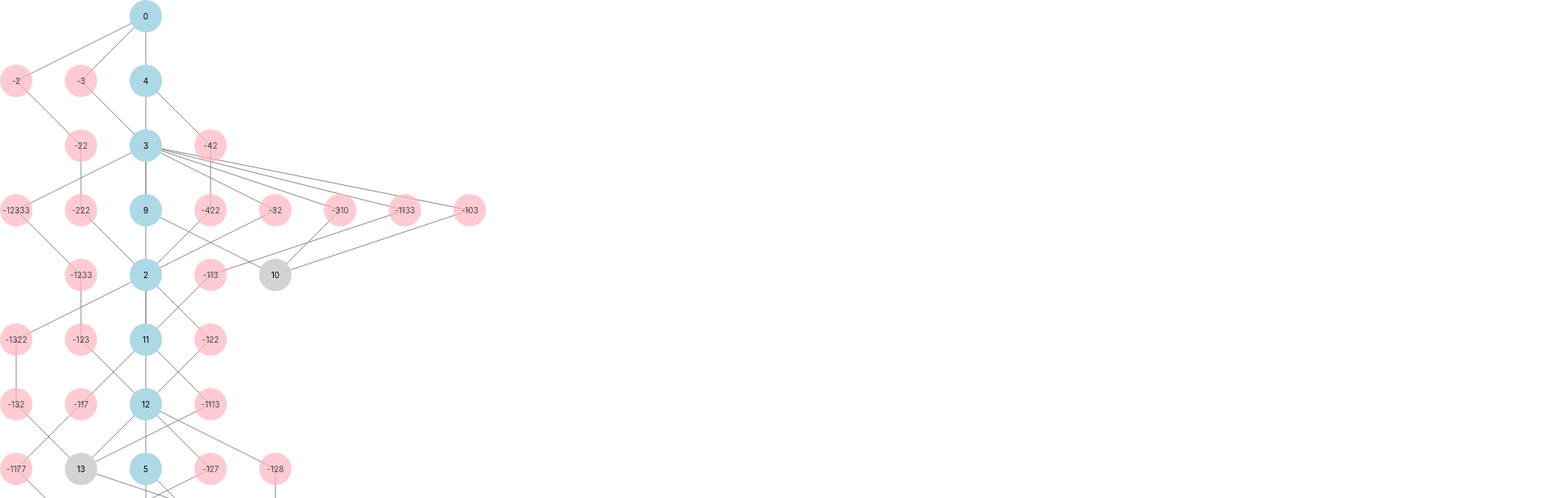
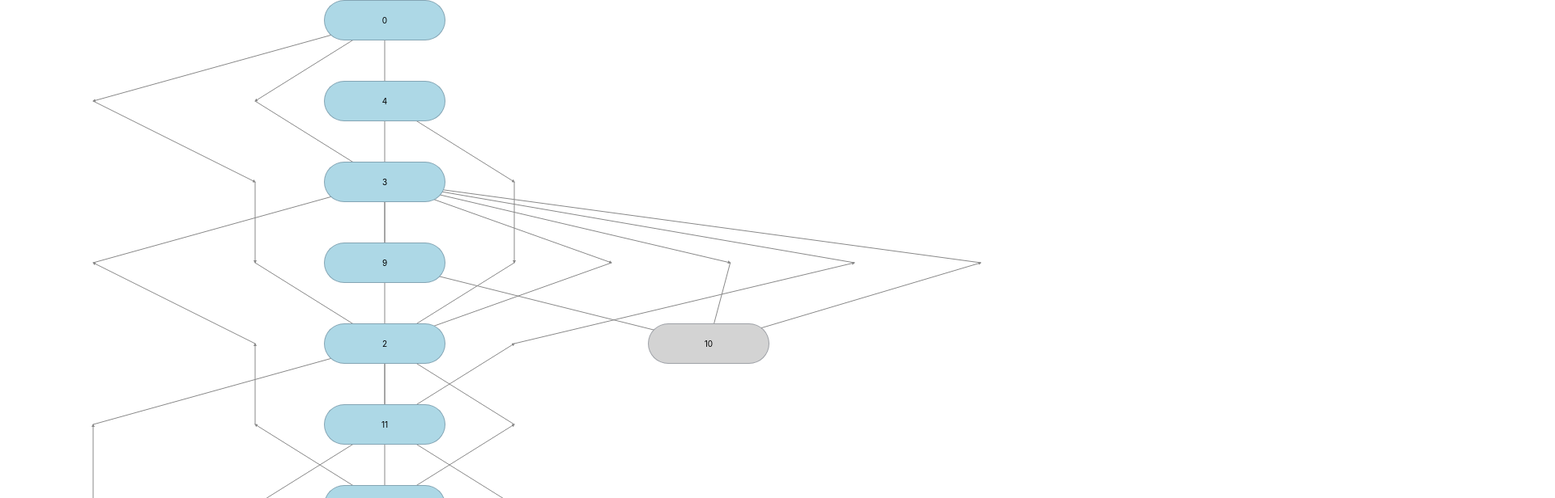
Before and after one commit to Michaeladze/graph, a React (Create React App) app: page / in a window 1280 px wide. Shown: the top 616 px of the page at 81% size, 1920 px wide, since content can reach past the window. Built offline with nearby package versions, Linux system fonts and the light colour scheme.

Commit message:
[Complete]

```diff
--- a/src/Graph/Graph.css
+++ b/src/Graph/Graph.css
@@ -12,10 +12,10 @@
     align-items: center;
     justify-content: center;
 
-    width: 40px;
-    height: 40px;
+    border: 1px solid #2B344850;
     background-color: lightgray;
-    border-radius: 50%;
+    box-sizing: border-box;
+    border-radius: 40px;
 
     font-size: 10px;
     cursor: default;
@@ -26,13 +26,16 @@
 }
 
 .node--fake {
-    background-color: lightpink;
-    opacity: 0.7;
+    background-color: #ffb6c150;
+    display: none;
 }
 
 .scene svg {
     position: absolute;
     top: 0;
     left: 0;
+}
 
+.proximity {
+    color: crimson;
 }
--- a/src/Graph/Graph.tsx
+++ b/src/Graph/Graph.tsx
@@ -13,19 +13,26 @@ const Graph: React.FC<IProps> = ({ data }) => {
 
   useEffect(() => {
     const graph = new LayeredGraph(data);
-    const nodes: any = graph.init();
+    const { nodes }: any = graph.init();
     setNodes(nodes);
   }, []);
 
   /** Выводим ухлы на экран */
-  const nodesJSX = nodes.map((n: any) =>
-    <div
-      key={n.name}
-      id={n.name.replace(/\s/g, '-').toLowerCase()}
-      className={`node ${n.process ? 'node--process' : ''} ${n.fake ? 'node--fake' : ''}`}
-      style={{ transform: `translate(${n.x * 80}px, ${n.y * 80}px)` }}>
-      {n.name}
-    </div>
+  const nodesJSX = nodes.map((n: any) => {
+      return (
+        <div
+          key={n.name}
+          id={n.name.replace(/\s/g, '-').toLowerCase()}
+          className={`node ${n.process ? 'node--process' : ''} ${n.fake ? 'node--fake' : ''}`}
+          style={{
+            width: n.css.width,
+            height: n.css.height,
+            transform: `translate(${n.css.translate.x}px, ${n.css.translate.y}px)`
+          }}>
+          {n.fake ? 'F' : n.name}
+        </div>
+      )
+    }
   )
 
   return (
--- a/src/LayeredGraph/createGraph.ts
+++ b/src/LayeredGraph/createGraph.ts
@@ -18,7 +18,8 @@ export const createGraph = (data: IGraphData): IGraph => {
         parents: [],
         process: 0,
         processSibling: 0,
-        fake: 0
+        fake: 0,
+        css: {}
       };
     }
 
@@ -30,7 +31,8 @@ export const createGraph = (data: IGraphData): IGraph => {
         parents: [],
         process: 0,
         processSibling: 0,
-        fake: 0
+        fake: 0,
+        css: {}
       };
     }
 
--- a/src/LayeredGraph/crossingMinimization.ts
+++ b/src/LayeredGraph/crossingMinimization.ts
@@ -1,5 +1,6 @@
 import { IBalanceResult, IGraph, IMatrix } from './interfaces/interfaces';
 import { rearrangeMatrix } from './rearrangeMatrix';
+
 
 /** Алгоритм уменьшения количества пересечений ребер
  * @param graph - граф
@@ -25,15 +26,15 @@ export const crossingMinimization = (graph: IGraph, { matrix, median }: IBalance
         let j: number = side === 'left' ? 0 : median + 1;
         let c: number = j + 1;
 
-        /** Обходим каждый узел уровня и меняем его с другим узлом */
+        /** Обходим каждый фейковый узел уровня и меняем его с другим узлом */
         loop:
           for (j; side === 'left' ? j < median : j < matrix[i].length; j++) {
             for (c; side === 'left' ? c < median : c < matrix[i].length; c++) {
               /** Если это не медиана и хотя бы один узел не undefined */
               if (j !== median && c !== median &&
-                ((matrix[i][j] !== undefined && matrix[i][c] === undefined) ||
+                ((matrix[i][j] !== undefined && matrix[i][c] === undefined && graph[matrix[i][j] as number].fake) ||
                   (matrix[i][j] !== undefined && matrix[i][c] !== undefined) ||
-                  (matrix[i][j] === undefined && matrix[i][c] !== undefined))) {
+                  (matrix[i][j] === undefined && matrix[i][c] !== undefined && graph[matrix[i][c] as number].fake))) {
                 /** Меняем местами два соседних элемента и проверяем, сколько пересечений */
                 const tmp = matrix[i][j];
                 matrix[i][j] = matrix[i][c];
--- a/src/LayeredGraph/drawEdges.ts
+++ b/src/LayeredGraph/drawEdges.ts
@@ -13,7 +13,9 @@ export const drawEdges = (edges: IEdge[], graph: IGraph) => {
       const s = graph[edge.from];
       const e = graph[edge.to];
 
-      const d = `M${80 * s.x + 20} ${80 * s.y + 20} L ${80 * e.x + 20} ${80 * e.y + 20}`
+
+      const d = `M${s.css.translate.x + s.css.width / 2} ${s.css.translate.y + s.css.height / 2}
+                 L ${e.css.translate.x + e.css.width / 2} ${e.css.translate.y + e.css.height / 2}`
 
       const line = document.createElementNS(ns, 'path');
       line.classList.add(id);
@@ -37,8 +39,8 @@ function drawBoard() {
     const ns = 'http://www.w3.org/2000/svg';
     const svg = document.createElementNS(ns, 'svg');
     svg.setAttributeNS(ns, 'id', `graph-svg`);
-    svg.style.width = `1000px`;
-    svg.style.height = `1000px`;
+    svg.style.width = `1920px`;
+    svg.style.height = `1200px`;
 
     // Marker
     const defs = document.createElementNS(ns, 'defs');
--- a/src/LayeredGraph/index.ts
+++ b/src/LayeredGraph/index.ts
@@ -2,11 +2,11 @@ import { IBalanceResult, IEdge, IFakeResult, IGraph, IGraphData, IMatrix } from
 import { createGraph } from './createGraph';
 import { ranking } from './ranking';
 import { ordering } from './ordering';
-import { drawEdges } from './drawEdges';
 import { insertFakeNodes } from './insertFakeNodes';
 import { balancing } from './balancing';
 import { crossingMinimization } from './crossingMinimization';
 import { shrink } from './shrink';
+import { drawEdges } from './drawEdges';
 
 export class LayeredGraph {
   /** Граф */
@@ -50,23 +50,40 @@ export class LayeredGraph {
     this.matrix = shrinkResult.matrix;
     this.median = shrinkResult.median;
 
-    /** [7] Рисуем ребра */
-    setTimeout(() => {
-      drawEdges(edges, this.graph);
-    }, 500);
-
     /** Создаем массив узлов с координатами */
     const nodes: any = Object.keys(this.graph).map((n: string) => {
+      const proximity: number = this.graph[+n].x - this.median !== 0 ?
+        this.graph[+n].x - this.median / Math.abs(this.graph[+n].x - this.median) : 0;
+      const deltaX: number = this.graph[+n].fake ? -proximity * 40 : 0;
+
+      this.graph[+n].css = {
+        width: 150,
+        height: 50,
+        translate: {
+          x: this.graph[+n].x * 200 + deltaX,
+          y: this.graph[+n].y * 100
+        }
+      }
+
       return {
         name: n,
         x: this.graph[+n].x,
         y: this.graph[+n].y,
         process: this.graph[+n].process,
-        fake: this.graph[+n].fake
+        fake: this.graph[+n].fake,
+        proximity,
+        css: this.graph[+n].css
       }
     });
 
-    console.log(this.graph);
-    return nodes;
+    /** [8] Рисуем ребра */
+    setTimeout(() => {
+      drawEdges(edges, this.graph);
+    }, 500);
+
+    return {
+      nodes,
+      graph: this.graph
+    };
   }
 }
--- a/src/LayeredGraph/insertFakeNodes.ts
+++ b/src/LayeredGraph/insertFakeNodes.ts
@@ -134,7 +134,8 @@ function insertNode(graph: IGraph,
     parents: [from],
     process: 0,
     processSibling: 0,
-    fake: 1
+    fake: 1,
+    css: {}
   };
 
   /** Добавляем name в дочерние узлы родителю и убираем непосредственную связь from - to */
--- a/src/LayeredGraph/interfaces/interfaces.ts
+++ b/src/LayeredGraph/interfaces/interfaces.ts
@@ -58,6 +58,8 @@ export interface IGraphNode {
   processSibling: number;
   /** Фейковый узел */
   fake: number;
+  /** css стили */
+  css: IMap<any>;
 }
 
 export interface INumberMap<V> {
```
